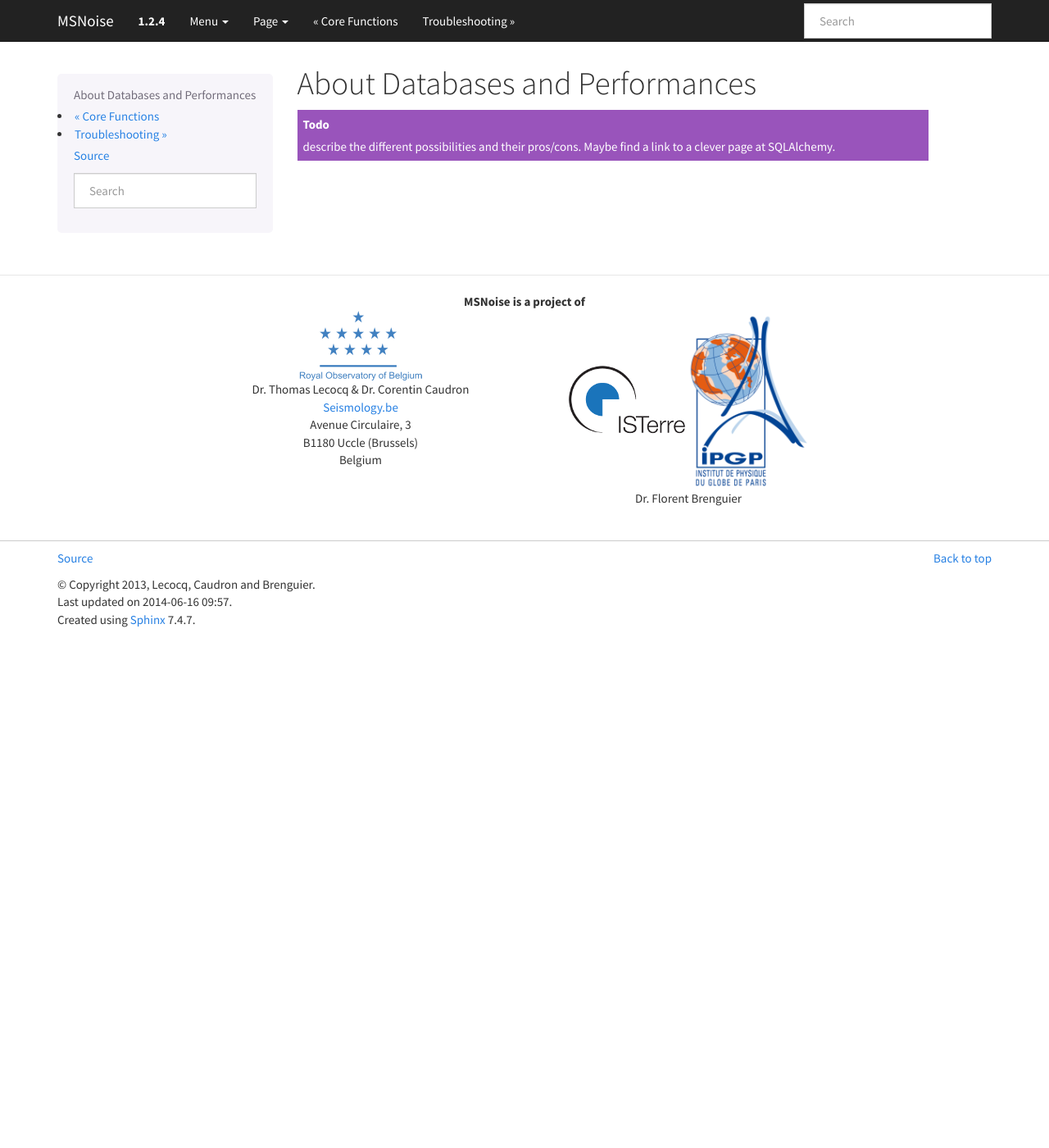
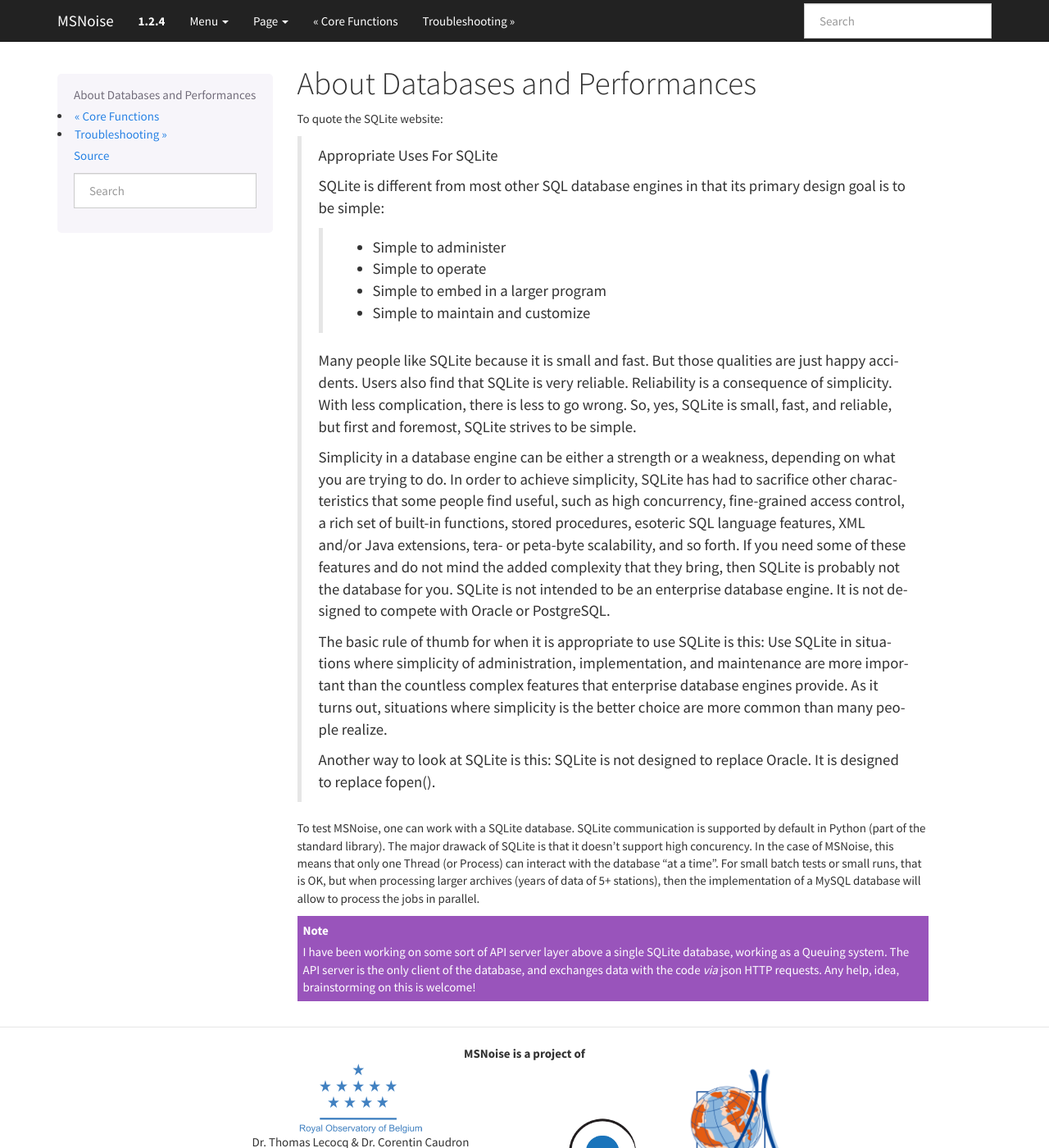
Before and after one commit to ROBelgium/MSNoise, a Sphinx documentation site: the page built from doc/about_db_performances.rst, in a window 1280 px wide and 1400 px high. Shown: the whole window at 82% size. Built offline with Sphinx 7.4.7, drawn with Linux system fonts in a browser that asks for light colours; formulas are drawn with MathJax 3.

Commit message:
Bugfix and Improvements
[X] Bugfix: station ordered by net, sta
[X] Bugfix: s03 -> remove explicit MSEED
[X] Bugfix: database_tools: add gps2DistAzimuth import
[X] Bugfix: s07 -> left, right are now defined from the first plot
[X] Improvement: Add support for manual DB.ini path
[X] Improvement: Cleaner s07 plot script
[X] Improvement: s03: add taper to each slice before FFT in whiten
[X] Improvement: s01: add headonly=True arg to the read function, should make the archive scan faster
[X] Minor Documentation update

```diff
--- a/database_tools.py
+++ b/database_tools.py
@@ -8,6 +8,7 @@
 import cPickle
 from obspy.core import Stream, Trace, read
 from obspy.sac import SacIO
+from obspy.core.util import gps2DistAzimuth
 import os
 import logging
 from msnoise_table_def import *
@@ -182,6 +183,7 @@
     files = session.query(DataAvailability).filter(DataAvailability.flag != 'A').order_by(DataAvailability.starttime).all()
     return files
 
+
 def get_data_availability(session, net=None, sta=None, comp=None, starttime=None, endtime=None):
     if not starttime:
         data = session.query(DataAvailability).filter(DataAvailability.net == net).filter(DataAvailability.sta == sta).filter(DataAvailability.comp == comp).all()
@@ -197,6 +199,7 @@
     for d in data:
         d.flag = flag
     session.commit()
+
 
 def count_data_availability_flags(session):
     return session.query(func.count(DataAvailability.flag),DataAvailability.flag).group_by(DataAvailability.flag).all()
--- a/doc/about_db_performances.rst
+++ b/doc/about_db_performances.rst
@@ -3,4 +3,29 @@
 About Databases and Performances
 ================================
 
-.. TODO:: describe the different possibilities and their pros/cons. Maybe find a link to a clever page at SQLAlchemy.
+
+To quote the SQLite website:
+
+    Appropriate Uses For SQLite
+
+    SQLite is different from most other SQL database engines in that its primary design goal is to be simple:
+
+        * Simple to administer
+        * Simple to operate
+        * Simple to embed in a larger program
+        * Simple to maintain and customize
+
+    Many people like SQLite because it is small and fast. But those qualities are just happy accidents. Users also find that SQLite is very reliable. Reliability is a consequence of simplicity. With less complication, there is less to go wrong. So, yes, SQLite is small, fast, and reliable, but first and foremost, SQLite strives to be simple.
+
+    Simplicity in a database engine can be either a strength or a weakness, depending on what you are trying to do. In order to achieve simplicity, SQLite has had to sacrifice other characteristics that some people find useful, such as high concurrency, fine-grained access control, a rich set of built-in functions, stored procedures, esoteric SQL language features, XML and/or Java extensions, tera- or peta-byte scalability, and so forth. If you need some of these features and do not mind the added complexity that they bring, then SQLite is probably not the database for you. SQLite is not intended to be an enterprise database engine. It is not designed to compete with Oracle or PostgreSQL.
+
+    The basic rule of thumb for when it is appropriate to use SQLite is this: Use SQLite in situations where simplicity of administration, implementation, and maintenance are more important than the countless complex features that enterprise database engines provide. As it turns out, situations where simplicity is the better choice are more common than many people realize.
+
+    Another way to look at SQLite is this: SQLite is not designed to replace Oracle. It is designed to replace fopen().
+
+
+To test MSNoise, one can work with a SQLite database. SQLite communication is supported by default in Python (part of the standard library). The major drawack of SQLite is that it doesn't support high concurency. In the case of MSNoise, this means that only one
+Thread (or Process) can interact with the database "at a time". For small batch tests or small runs, that is OK, but when processing larger archives (years of data of 5+ stations), then
+the implementation of a MySQL database will allow to process the jobs in parallel.
+
+.. note:: I have been working on some sort of API server layer above a single SQLite database, working as a Queuing system. The API server is the only client of the database, and exchanges data with the code *via* json HTTP requests. Any help, idea, brainstorming on this is welcome!
--- a/s01scan_archive.py
+++ b/s01scan_archive.py
@@ -53,7 +53,7 @@
         try:
             r0 = time.time()
             name = os.path.split(file)[1]
-            data = read(file)
+            data = read(file, headonly=True)
             # print data
             if data[0].stats.starttime.date < startdate:
                 r2 = time.time()
```
Also changed, not shown: doc/installation.rst (+13 -0 lines), s07plot_dtt.py (+7 -2 lines), doc/.static/msnoise.png.
